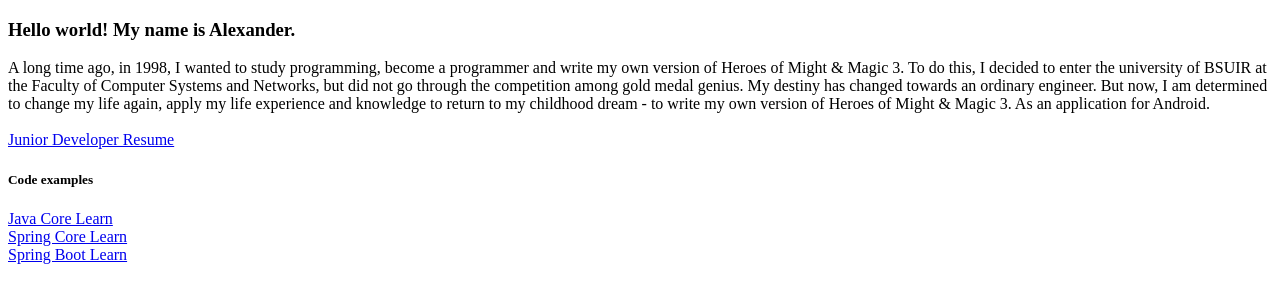
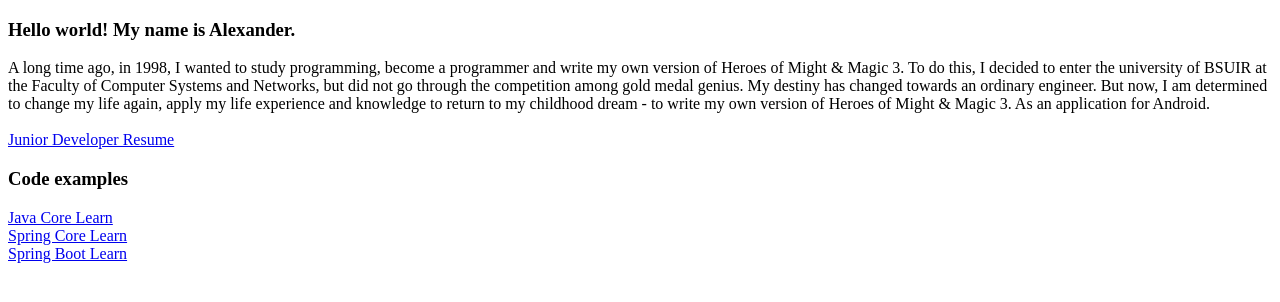
Before and after one commit to aleh-god/aleh-god.github.io, a plain HTML site: page index.html in a window 1280 px wide. Drawn offline with Linux system fonts and the light colour scheme.

Commit message:
fix: heafer

```diff
--- a/index.html
+++ b/index.html
@@ -6,7 +6,7 @@
 <br>
 <a href="https://aleh-god.github.io/rsschool-cv/cv">Junior Developer Resume</a>
 
-<h5>Code examples</h5>
+<h3>Code examples</h3>
 <a href="https://github.com/aleh-god/JavaCoreLearn">Java Core Learn</a>
 <br>
 <a href="https://github.com/aleh-god/Spring.Core.Learn">Spring Core Learn</a>
```
